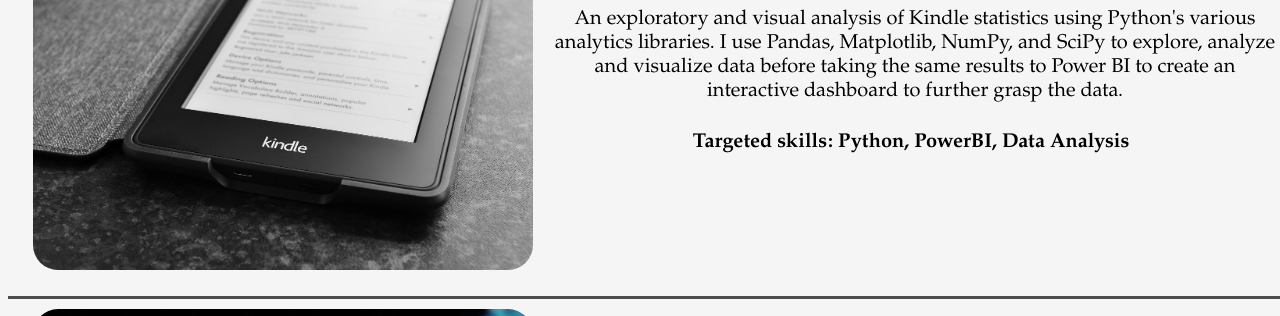
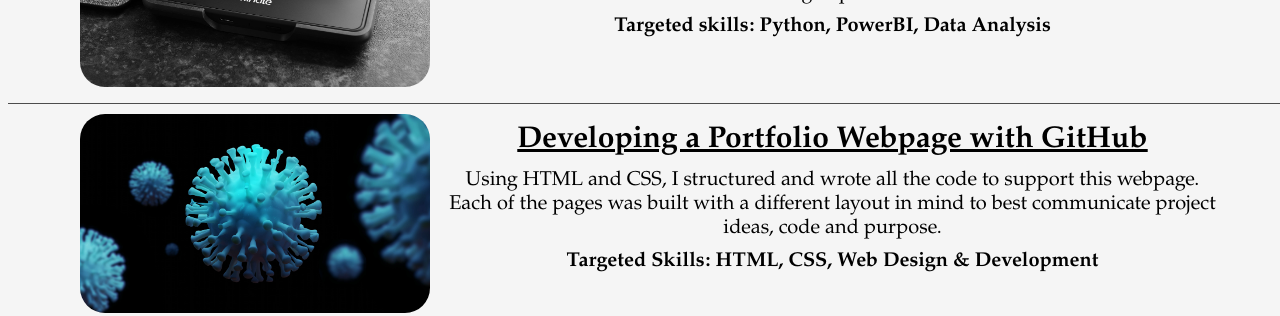
Before and after one commit to sjboxberger/port-website, a plain HTML site: page Website1/index.html in a window 1280 px wide. Shown: the part 612-928 px from the top of the page. Drawn offline with Linux system fonts and the light colour scheme.

Commit message:
Update index-style.css

```diff
--- a/Website1/styles/index-style.css
+++ b/Website1/styles/index-style.css
@@ -17,7 +17,7 @@ header{
     padding: 1px;
     top: 0;
     left: 0;
-    min-width: 900px;
+    min-width: 920px;
     width: 100%;
     overflow: auto;
 }
@@ -57,7 +57,6 @@ nav li:active{
 }
 
 .welcome{
-    min-width: 900px;
     width: 100%;
     text-align: center;
     font-size: 15px;
@@ -65,7 +64,7 @@ nav li:active{
 
 
 /*Styling Project selection pane(s) */
-.project{
+/* .project{
     min-width: 900px;
     width: 100%;
     overflow: auto;
@@ -97,6 +96,42 @@ nav li:active{
 .project h3{
     font-size: 20px;
     padding: 8px;
+} */
+
+
+/*Styling body content using flex*/
+.project{
+    width: 100%;
+    display: flex;
+    justify-content: center;
+    flex-wrap: wrap;
+    padding: 10px;
+    border-top: 1px solid hsl(0,0%,30%);
+}
+
+.thumbnail{
+    margin-right: 15px;
+}
+
+.thumbnail img{
+    max-width: 350px;
+    height: auto;
+    border-radius: 25px;
+}
+
+.description{
+    max-width: 775px;
+    text-align: center;
+}
+.description h1{
+    font-size: 30px;
+    margin: 8px 0px;
+    text-decoration: underline;
+}
+.description p, h3{
+    font-size: 20px;
+    margin-top: 10px;
+    margin-bottom: 5px;
 }
 
 /*Footer Adjustments*/
```
